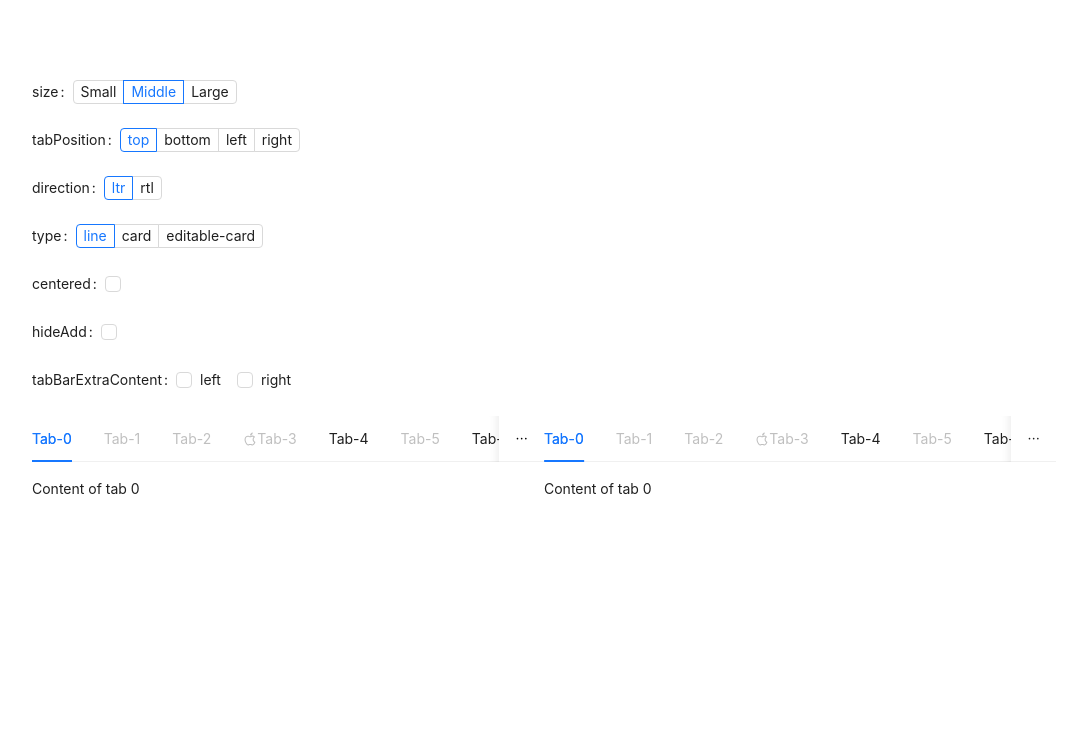
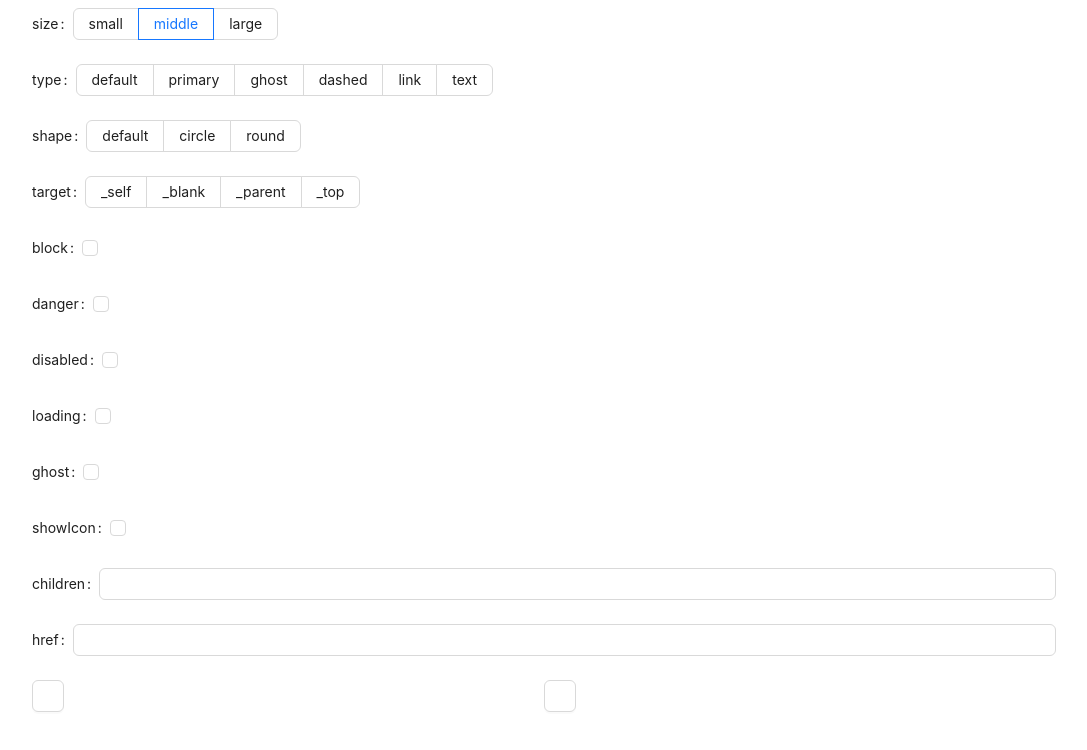
Before and after one commit to Sneaken/react-component-learning, a React (Vite) app: page / in a window 1280 px wide. Shown: the top 750 px of the page, without its empty margins (96-1183 px from the left). Built offline with nearby package versions, Linux system fonts and the light colour scheme.

Commit message:
chore: Button 组件调试页面

```diff
--- a/src/App.css
+++ b/src/App.css
@@ -2,6 +2,4 @@
   display: flex;
   align-items: center;
   justify-content: center;
-
-  margin-top: 10vh;
 }
--- a/src/App.tsx
+++ b/src/App.tsx
@@ -1,10 +1,10 @@
-import "./App.css";
-import Tabs from "./pages/Tabs";
+import './App.css';
+import Button from './pages/Button';
 
 function App() {
   return (
     <div className="app">
-      <Tabs />
+      <Button />
     </div>
   );
 }
--- /dev/null
+++ b/src/pages/Button.tsx
@@ -0,0 +1,120 @@
+import { Button } from '@/components';
+import { AppleOutlined } from '@ant-design/icons';
+import { Button as AntdButton, Checkbox, Form, Input, Radio } from 'antd';
+import { type HTMLAttributeAnchorTarget } from 'react';
+
+const icon = <AppleOutlined />;
+
+function ButtonOfPage() {
+  const [form] = Form.useForm();
+
+  const size = Form.useWatch('size', form);
+  const type = Form.useWatch('type', form);
+  const shape = Form.useWatch('shape', form);
+  const block = Form.useWatch('block', form);
+  const danger = Form.useWatch('danger', form);
+  const disabled = Form.useWatch('disabled', form);
+  const ghost = Form.useWatch('ghost', form);
+  const showIcon = Form.useWatch('showIcon', form);
+  const children = Form.useWatch('children', form);
+  const loading = Form.useWatch('loading', form);
+  const href = Form.useWatch('href', form);
+  const target: HTMLAttributeAnchorTarget = Form.useWatch('target', form);
+
+  return (
+    <div>
+      <Form form={form} initialValues={{ size: 'middle' }}>
+        <Form.Item label="size" name="size">
+          <Radio.Group>
+            <Radio.Button value="small">small</Radio.Button>
+            <Radio.Button value="middle">middle</Radio.Button>
+            <Radio.Button value="large">large</Radio.Button>
+          </Radio.Group>
+        </Form.Item>
+        <Form.Item label="type" name="type">
+          <Radio.Group>
+            <Radio.Button value="default">default</Radio.Button>
+            <Radio.Button value="primary">primary</Radio.Button>
+            <Radio.Button value="ghost">ghost</Radio.Button>
+            <Radio.Button value="dashed">dashed</Radio.Button>
+            <Radio.Button value="link">link</Radio.Button>
+            <Radio.Button value="text">text</Radio.Button>
+          </Radio.Group>
+        </Form.Item>
+        <Form.Item label="shape" name="shape">
+          <Radio.Group>
+            <Radio.Button value="default">default</Radio.Button>
+            <Radio.Button value="circle">circle</Radio.Button>
+            <Radio.Button value="round">round</Radio.Button>
+          </Radio.Group>
+        </Form.Item>
+        <Form.Item label="target" name="target">
+          <Radio.Group>
+            <Radio.Button value="_self">_self</Radio.Button>
+            <Radio.Button value="_blank">_blank</Radio.Button>
+            <Radio.Button value="_parent">_parent</Radio.Button>
+            <Radio.Button value="_top">_top</Radio.Button>
+          </Radio.Group>
+        </Form.Item>
+        <Form.Item label="block" name="block" valuePropName="checked">
+          <Checkbox />
+        </Form.Item>
+        <Form.Item label="danger" name="danger" valuePropName="checked">
+          <Checkbox />
+        </Form.Item>
+        <Form.Item label="disabled" name="disabled" valuePropName="checked">
+          <Checkbox />
+        </Form.Item>
+        <Form.Item label="loading" name="loading" valuePropName="checked">
+          <Checkbox />
+        </Form.Item>
+        <Form.Item label="ghost" name="ghost" valuePropName="checked">
+          <Checkbox />
+        </Form.Item>
+        <Form.Item label="showIcon" name="showIcon" valuePropName="checked">
+          <Checkbox />
+        </Form.Item>
+        <Form.Item label="children" name="children">
+          <Input />
+        </Form.Item>
+        <Form.Item label="href" name="href">
+          <Input allowClear />
+        </Form.Item>
+      </Form>
+      <div style={{ float: 'left', width: '40vw' }}>
+        <Button
+          size={size}
+          type={type}
+          shape={shape}
+          block={block}
+          danger={danger}
+          disabled={disabled}
+          ghost={ghost}
+          icon={showIcon ? icon : undefined}
+          children={children}
+          loading={loading}
+          href={href}
+          target={target}
+        />
+      </div>
+      <div style={{ float: 'left', width: '40vw' }}>
+        <AntdButton
+          size={size}
+          type={type}
+          shape={shape}
+          block={block}
+          danger={danger}
+          disabled={disabled}
+          ghost={ghost}
+          icon={showIcon ? icon : undefined}
+          children={children}
+          loading={loading}
+          href={href}
+          target={target}
+        />
+      </div>
+    </div>
+  );
+}
+
+export default ButtonOfPage;
```
